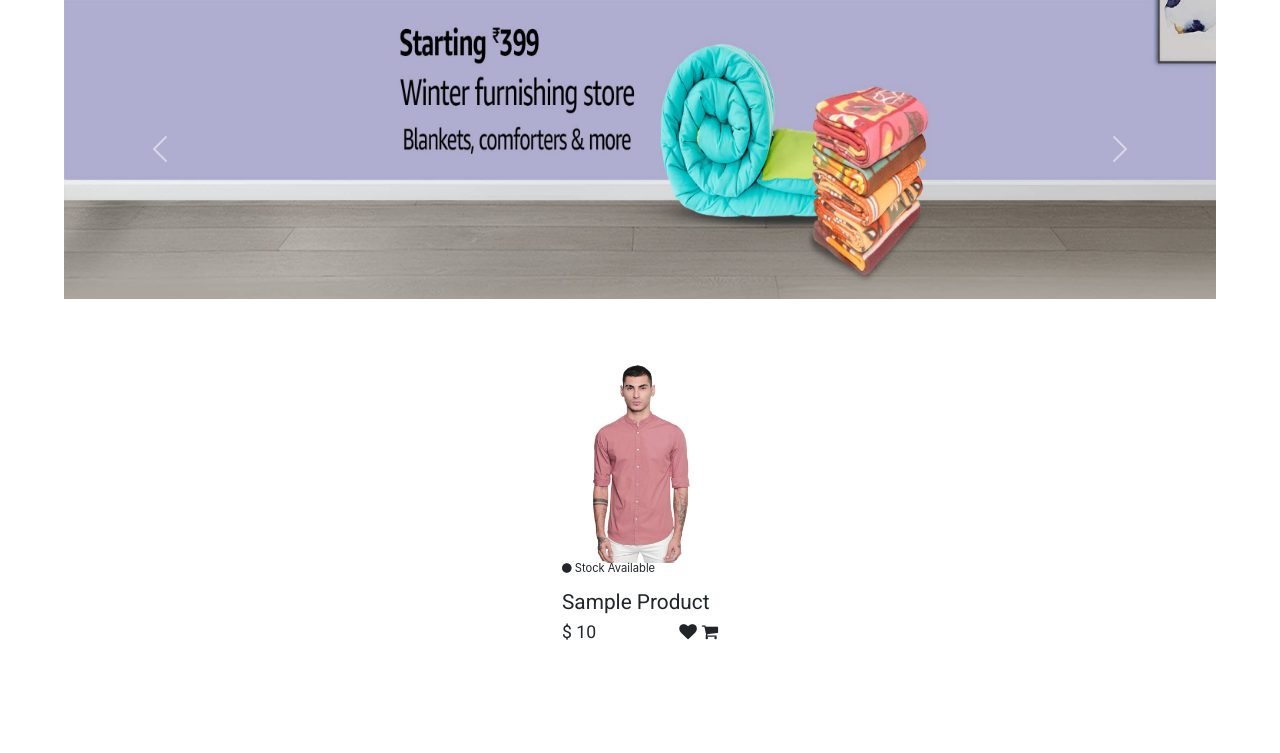
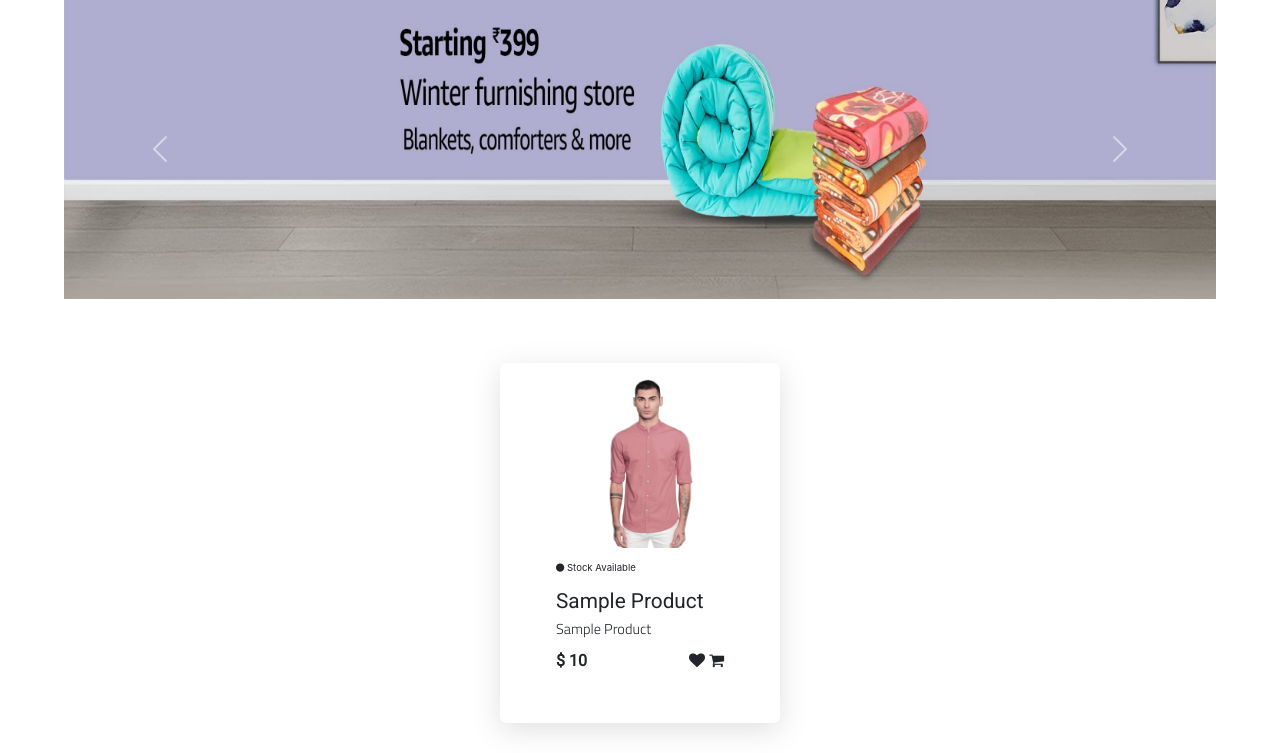
Before and after one commit to kunalbhatia-868/E-Buy, a Django app: page / in a window 1280 px wide. Shown: the part 98-851 px from the top of the page. Before the commit the page ends 738 px from the top, so only its background shows below. Run offline with Django 3.2, Linux system fonts and the light colour scheme; tables that the repository leaves empty hold one stand-in row (values such as "Sample post"); some libraries are stand-ins or nearby versions.

Commit message:
changes to home and categories page

```diff
--- a/static/css/base.css
+++ b/static/css/base.css
@@ -1,5 +1,6 @@
 @import url("https://fonts.googleapis.com/css2?family=Roboto&display=swap");
 @import url("https://fonts.googleapis.com/css2?family=PT+Serif&display=swap");
+@import url('https://fonts.googleapis.com/css2?family=Titillium+Web:wght@300&display=swap');
 * {
 	box-sizing: border-box;
 	scroll-behavior: smooth;
--- a/static/css/product/home.css
+++ b/static/css/product/home.css
@@ -1,3 +1,4 @@
+
 .carousel .carousel-item {
 	height: 300px;
 	width: 90%;
@@ -30,25 +31,46 @@
 	width: 80%;
 	margin-left: 10%;
 }
-
+@media (max-width: 740px) {
+	.product-card-set {
+		width: 100%;
+		margin-left:0;
+	}
+  }
 .product-card-img img {
 	width: 300px;
 	height: 200px;
+	padding-left:20%;
+	padding-right:20%;
+	padding-top:15px;
+	padding-bottom:15px;
 	object-fit: contain;
 }
 .product-card {
-	width: 300px;
+	width: 280px;
 	height: 360px;
+	box-shadow: rgba(100, 100, 111, 0.2) 0px 7px 29px 0px;
+	margin-left:0.5vw;
+	margin-right:0.5vw;
+	margin-bottom: 30px;
+	border-radius: 2%;
 }
 .product-card-info {
-	margin-left: 24%;
-	margin-right: 24%;
+	padding-left:20%;
+	padding-right:20%;
 	line-height: 1;
+
 }
-.product-card-title {
+.product-card-company{
 	font-family: "Roboto", sans-serif;
 	font-weight: 500;
 	font-size: 1.3rem;
+	text-transform: capitalize;
+}
+.product-card-title {
+	font-family: 'Titillium Web', sans-serif;
+	font-weight: 300;
+	font-size: 0.9rem;
 	text-transform: capitalize;
 }
 .product-card-detail {
@@ -57,14 +79,14 @@
 	justify-content: space-between;
 	align-items: baseline;
 	flex-wrap: nowrap;
-	font-weight: 500;
-	font-size: 1.1em;
+	font-weight: 600;
+	font-size: 1em;
 }
 .product-card-price {
 	font-family: "Roboto", sans-serif;
 }
 .product-card-status {
-	font-size: 0.7rem;
+	font-size: 0.6rem;
 }
 i.fa.fa-heart.yellow-wishlisted,
 i.fa.fa-shopping-cart.yellow-wishlisted {
--- a/templates/product/home.html
+++ b/templates/product/home.html
@@ -50,9 +50,14 @@
                             {{product.get_status_display}}
                             </i>
                         </p>
-                        <h3 class="product-card-title">
+
+                        <h3 class="product-card-company">
+                            {{product.company_name}}
+                        </h3>
+                        <p class="product-card-title">
                             <a href={% url 'detail' product.slug %}>{{product.title}}</a>
-                        </h3>
+                        </p>
+
                         <div class="product-card-detail">
                             <p class="product-card-price">
                                 $ {{product.price}}
```
Also changed, not shown: static/css/product/categories_list.css (+9 -8 lines), static/css/product/product_detail.css (+15 -7 lines), templates/product/product_detail.html (+5 -2 lines).
